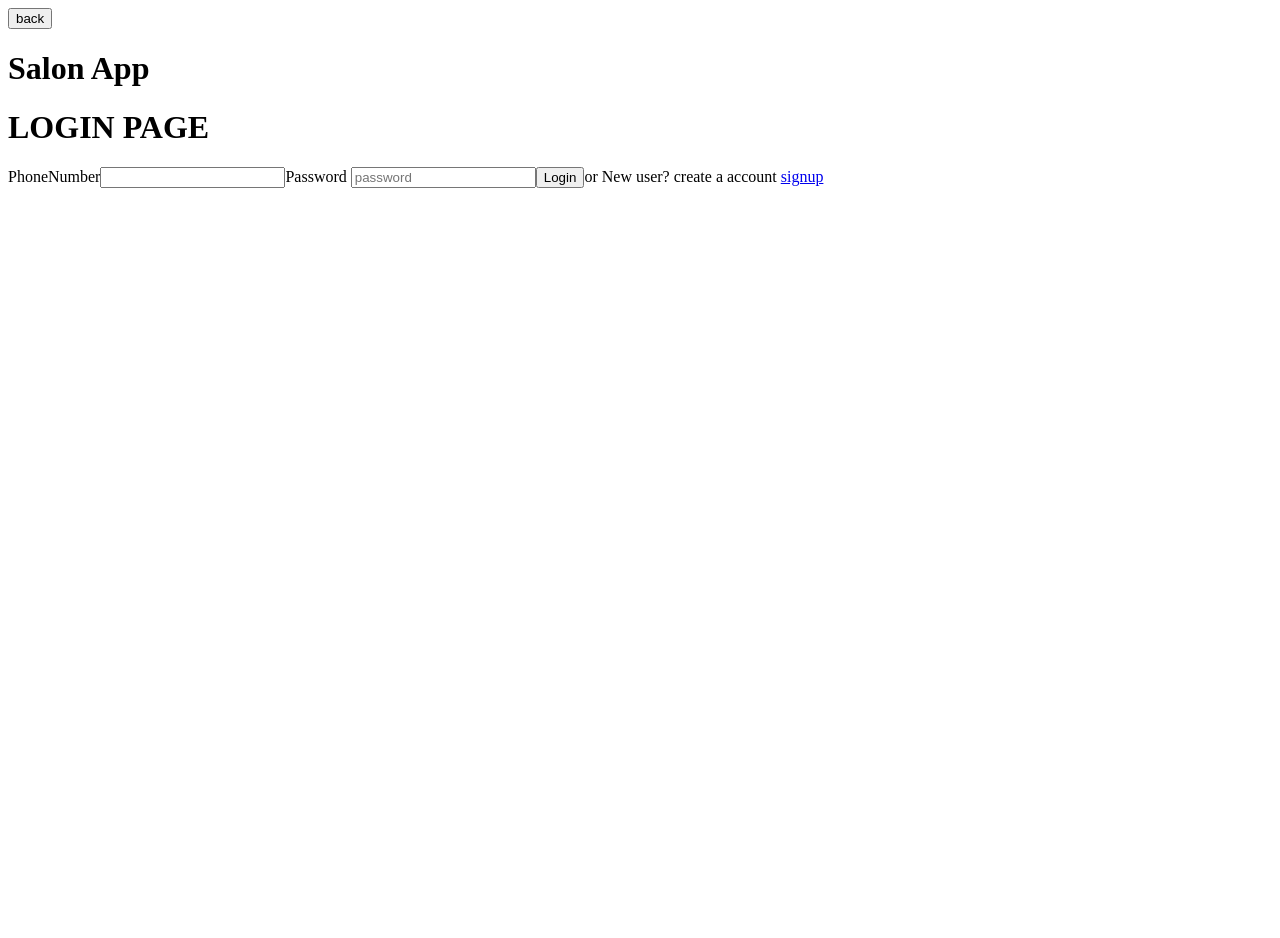
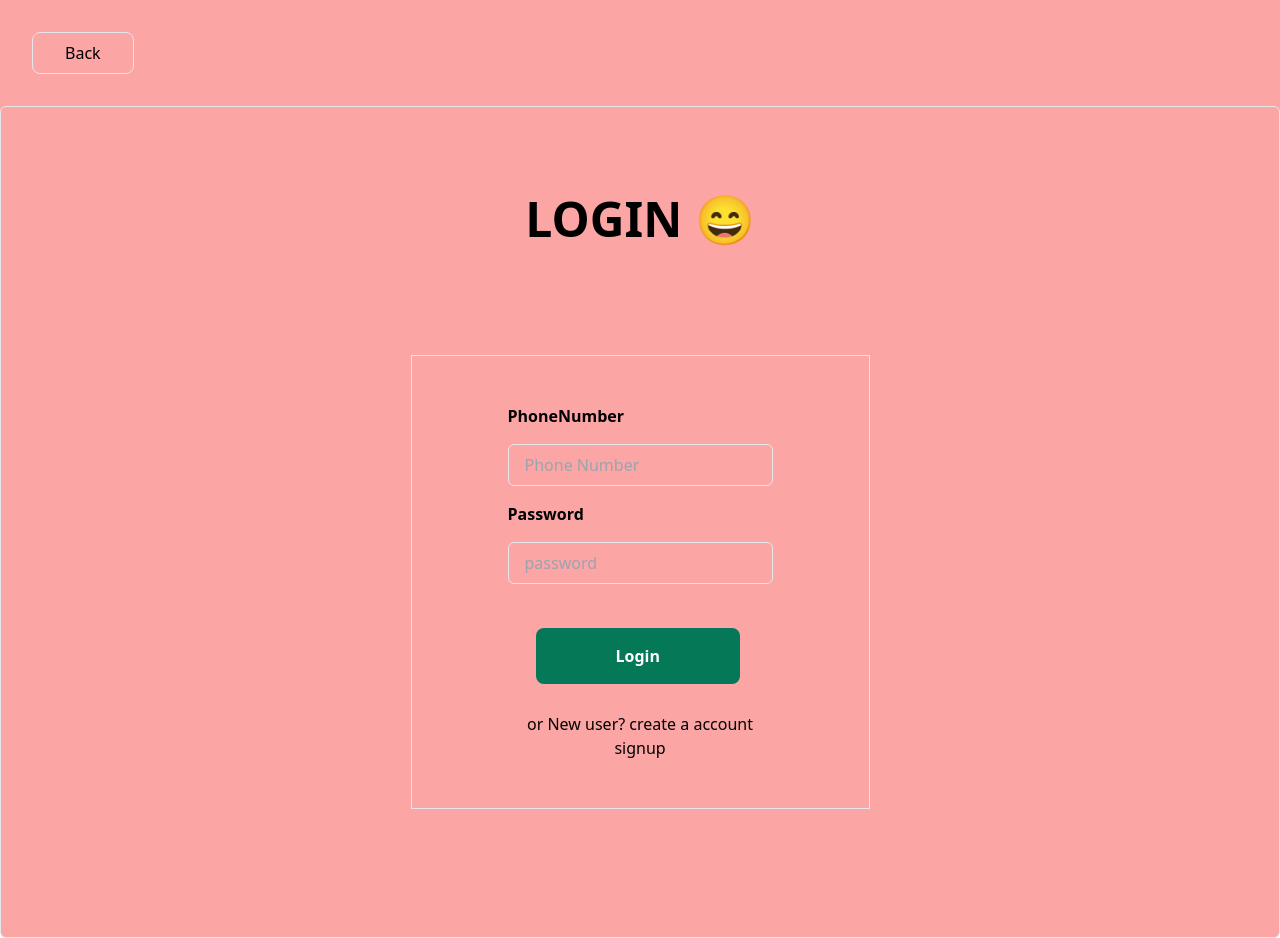
Before and after one commit to ruthvikthimmoji/salonapp, a Next.js app: page /login in a window 1280 px wide. Before the commit the page ends 800 px from the top, so only its background shows below. Built offline with nearby package versions, Linux system fonts and the light colour scheme.

Commit message:
login page updated

```diff
--- /dev/null
+++ b/app/login/globals.css
@@ -0,0 +1,33 @@
+@tailwind base;
+@tailwind components;
+@tailwind utilities;
+
+:root {
+  --foreground-rgb: 0, 0, 0;
+  --background-start-rgb: 214, 219, 220;
+  --background-end-rgb: 255, 255, 255;
+}
+
+@media (prefers-color-scheme: dark) {
+  :root {
+    --foreground-rgb: 255, 255, 255;
+    --background-start-rgb: 0, 0, 0;
+    --background-end-rgb: 0, 0, 0;
+  }
+}
+
+body {
+  color: rgb(var(--foreground-rgb));
+  background: linear-gradient(
+      to bottom,
+      transparent,
+      rgb(var(--background-end-rgb))
+    )
+    rgb(var(--background-start-rgb));
+}
+
+@layer utilities {
+  .text-balance {
+    text-wrap: balance;
+  }
+}
--- a/app/login/page.tsx
+++ b/app/login/page.tsx
@@ -1,11 +1,66 @@
 import React from 'react'
+import './globals.css'
+
+const LoginPage = () => {
+  return (
+    <div className='bg-red-300 w-screen max-h-screen '>
+      <div>
+      <a href='..'>
+      <button className='border rounded-btn px-8 py-2 m-8 bg-sky-50 bg-transparent hover:bg-sky-700'>Back</button>
+      </a>
+      </div>
+      <div>
+        {/* <h1 className='flex justify-center font-semibold font-sans text-center text-4xl'> Salon App </h1> */}
+      </div>
+      <div className='border border-Neutral-50 p-10 rounded-md bg-red-300 '>
+        <div>
+          <h1 className='m-12 text-center font-sans font-extrabold text-5xl '>LOGIN 😄</h1>
+          </div>
+
+          <div className='flex justify-center p-4 m-6'>
+          <form className='border p-12 m-12 px-24 py-12' action="/submit" method="post">
+
+
+          <label className=' block mb-4 font-bold' htmlFor="Phone Number">PhoneNumber</label>
+          <input className="block w-full px-4 py-2 mb-4 border rounded-md bg-transparent text-black" type='tel' id='phone' name='Phone Number' placeholder='Phone Number'></input>
+
+
+          <label className='block mb-4 font-bold' htmlFor="password">Password </label>
+          <input className="block w-full px-4 py-2 mb-4 border rounded-md bg-transparent text-black"  type='password' id='password' name='password' placeholder='password' />
+
+
+          {/* <a href='/profile'></a> */}
+            <button className="justify-center rounded-btn p-3 m-7 bg-emerald-700 text-white hover:bg-sky-700 px-20 py-4 text-center font-bold">Login</button>
+
+
+            <h1 className='text-center'> or New user? create a account</h1>
+             <a className='flex justify-center' href='/signup'>signup</a>
+             </form>
+
+          </div>
+      </div>
+    </div>
+  )
+}
 
 
 
-const LoginPage = () => {
-  return (
-    <div className='card'>
-      <a href='..'> <button>back</button></a>
+
+
+
+
+
+
+
+
+
+
+
+
+
+
+
+
     <div>
       <h1 className="mb-3 text-s font-semibold " >Salon App</h1>
         <h1>LOGIN PAGE</h1>
@@ -16,15 +71,14 @@ const LoginPage = () => {
             <label htmlFor="Phone Number">PhoneNumber</label>
             <input type='tel' id='phone' name='Phone Number'></input>
             <label htmlFor="password">Password </label>
-            <input  className='px-12 py-4' type='password' id='password' name='password' placeholder='password'/>
+            <input  type='password' id='password' name='password' placeholder='password'/>
             <a href='/profile'>
               <button >Login</button></a>
             or New user? create a account <a href='/signup'> signup</a>
         </form>
         </div>
     </div>
-    </div>
-  )
-}
+
+
 
 export default LoginPage
```
